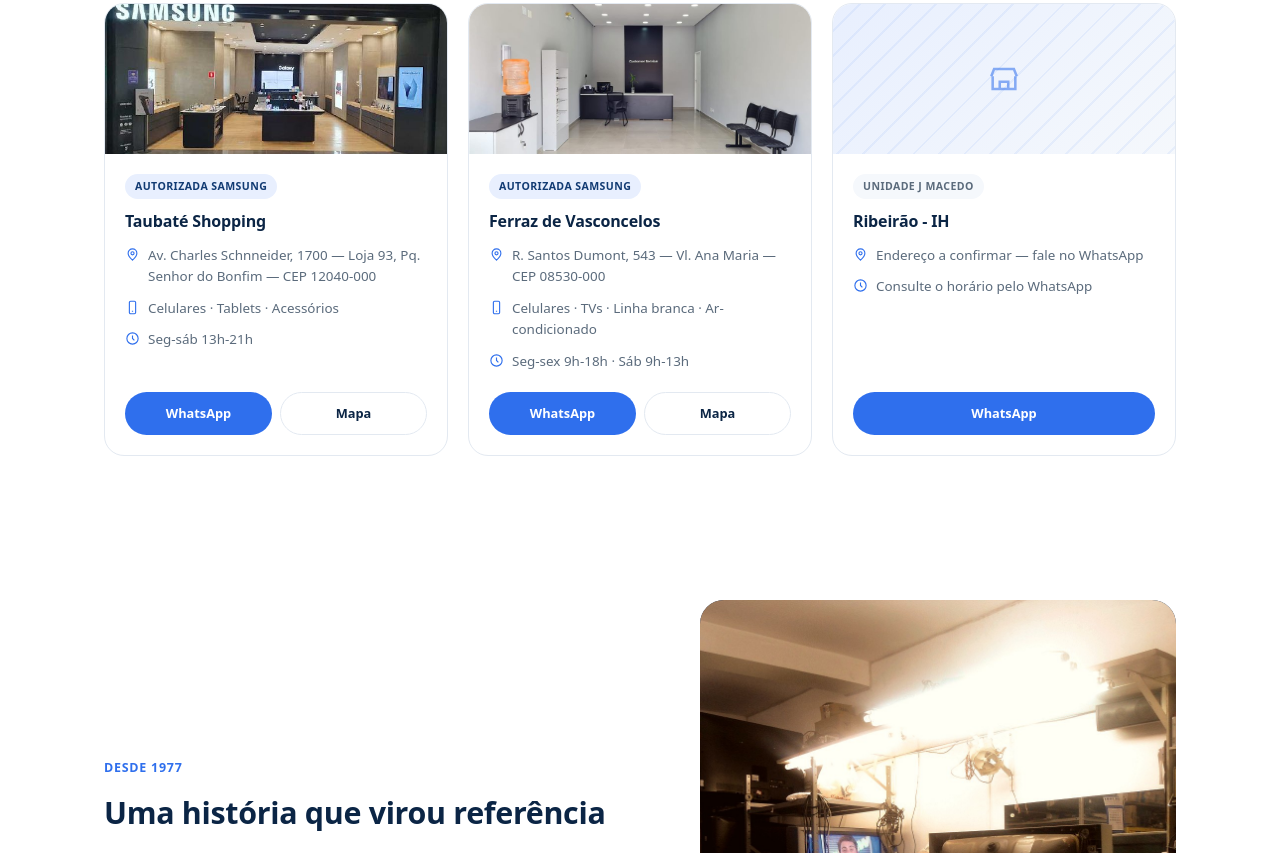
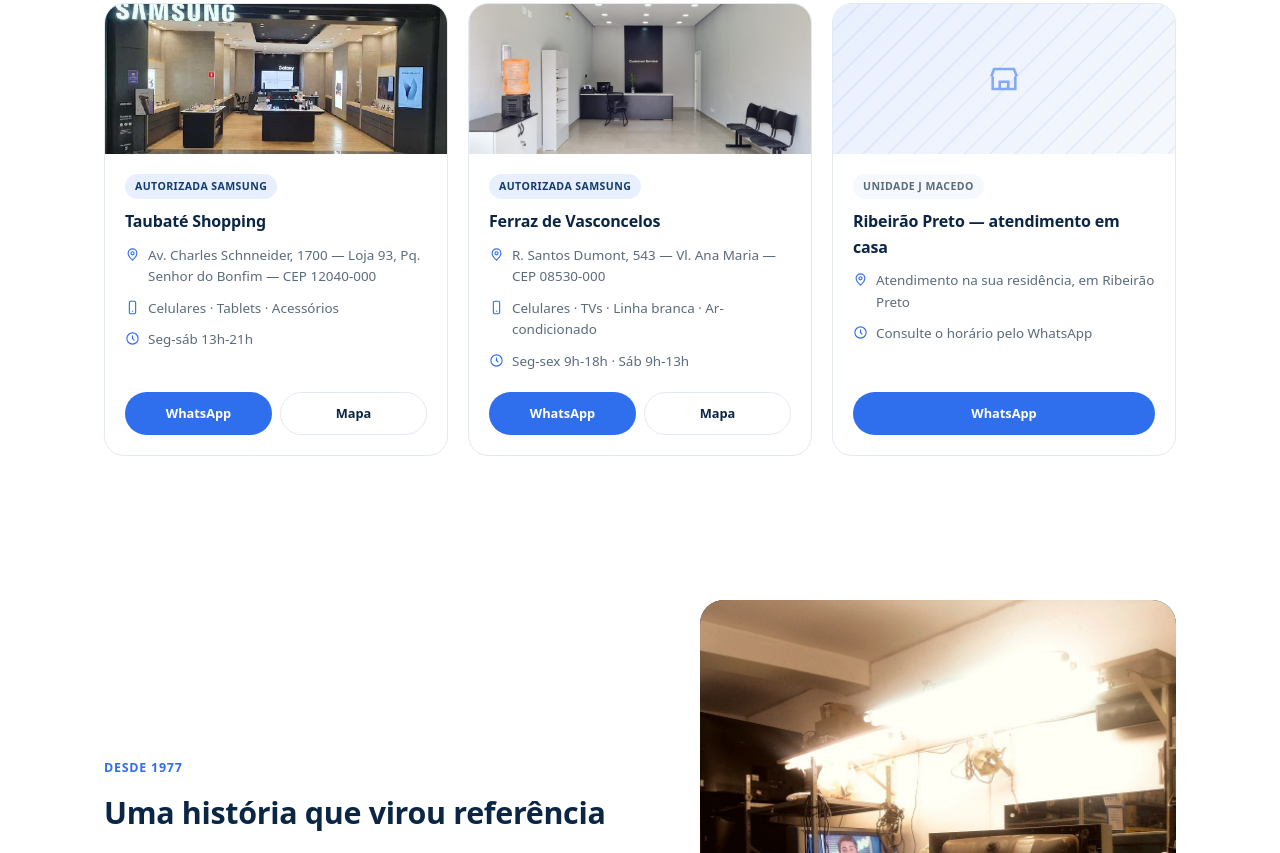
Before and after one commit to anbrilll/jmacedo-site, a plain HTML site: page index.html in a window 1280 px wide. Shown: the part 5635-6488 px from the top of the page. Drawn offline with nearby package versions, Linux system fonts and the light colour scheme.

Commit message:
Fortaleza com WhatsApp; Ribeirao IH vira atendimento em casa
Co-Authored-By: Claude Sonnet 5.5 <noreply@anthropic.com>

```diff
--- a/index.html
+++ b/index.html
@@ -656,10 +656,11 @@
     { name:"Campinas", wa:"551920384948" },
     { name:"Taboão da Serra", wa:"5511930398440" },
     { name:"Santos", wa:"5513997235278" },
+    { name:"Fortaleza", wa:"558537710098" },
     { name:"Ribeirão Shopping", wa:"5516997934104" },
     { name:"Novo Shopping (Ribeirão Preto)", wa:"5516999913704" },
     { name:"Ribeirão Smart Center", wa:"551639111154" },
-    { name:"Ribeirão - IH", wa:"5516996117989" },
+    { name:"Ribeirão Preto — atendimento em casa", wa:"5516996117989" },
     { name:"Rio Preto", wa:"5517996559753" },
     { name:"Shopping Morumbi", wa:"5511956872878" },
     { name:"Shopping Interlagos", wa:"5511970521923" },
@@ -805,7 +806,7 @@
     { badge:"samsung", name:"Parque Dom Pedro", hasAddress:true, sub:"Shopping Parque Dom Pedro — Av. Guilherme Campos, 500, Loja 264/265 — CEP 13087-635", region:"interior", category:"celular", tags:"Celulares · Tablets · Acessórios", hours:"Consulte o horário pelo WhatsApp", extra:"", wa:"5519998713109", maps:"Shopping Parque Dom Pedro, Campinas", lat:-22.8481878, lon:-47.0631037 },
     { badge:"samsung", name:"Campinas", hasAddress:true, sub:"Av. Doutor Alberto Sarmento, 960", region:"interior", category:"celular", tags:"Celulares · Tablets · Acessórios", hours:"Consulte o horário pelo WhatsApp", extra:"", wa:"551920384948", maps:"Av Doutor Alberto Sarmento, 960, Campinas", lat:-22.9013145, lon:-47.0822282 },
     { badge:"samsung", name:"Santos", hasAddress:true, sub:"Avenida Senador Feijó, 426 — Vila Matias — CEP 11015-504", region:"litoral", category:"celular linha-branca ar", tags:"Celulares · TVs · Linha branca · Ar-condicionado", hours:"Seg-sex 8h-18h", extra:"", wa:"5513997235278", maps:"Avenida Senador Feijó, 426, Vila Matias, Santos", lat:-23.9435110, lon:-46.3263046 },
-    { badge:"samsung", name:"Fortaleza", hasAddress:true, sub:"Av. Rui Barbosa, 2727 — Loja 02, Joaquim Távora — CEP 60115-222 — Fortaleza/CE", region:"nordeste", category:"", tags:"Centro de serviço Samsung", hours:"Consulte o horário por telefone", extra:"", wa:"", phone:"558537710098", phoneLabel:"Ligar (85) 3771-0098", maps:"Av Rui Barbosa, 2727, Joaquim Távora, Fortaleza", lat:-3.7465168, lon:-38.5124120 },
+    { badge:"samsung", name:"Fortaleza", hasAddress:true, sub:"Av. Rui Barbosa, 2727 — Loja 02, Joaquim Távora — CEP 60115-222 — Fortaleza/CE", region:"nordeste", category:"", tags:"Centro de serviço Samsung", hours:"Consulte o horário pelo WhatsApp", extra:"", wa:"558537710098", maps:"Av Rui Barbosa, 2727, Joaquim Távora, Fortaleza", lat:-3.7465168, lon:-38.5124120 },
     { badge:"samsung", name:"Shopping Morumbi", hasAddress:true, sub:"Av. Roque Petroni Júnior, 1089 — Loja 16 Letra M-N-L — CEP 04707-900", region:"capital", category:"celular", tags:"Celulares · Tablets · Acessórios", hours:"Seg-sáb 10h15-21h48 · Dom 14h-20h", extra:"", wa:"5511956872878", maps:"Shopping Morumbi, São Paulo", lat:-23.6234167, lon:-46.6985436 },
     { badge:"samsung", name:"Shopping Interlagos", hasAddress:true, sub:"Av. Interlagos, 2255 — Loja 259 e 260 — CEP 04661-903", region:"capital", category:"celular", tags:"Celulares · Tablets · Acessórios", hours:"Seg-sáb 10h15-21h48 · Dom 14h-20h", extra:"", wa:"5511970521923", maps:"Shopping Interlagos, São Paulo", lat:-23.6762873, lon:-46.6768114 },
     { badge:"samsung", name:"Ribeirão Shopping", hasAddress:true, sub:"Av. Cel. Fernando Ferreira Leite, 1540 — Loja 125, Jardim California — CEP 14026-900", region:"interior", category:"celular", tags:"Celulares · Tablets · Acessórios", hours:"Seg-sáb 13h-21h", extra:"", wa:"5516997934104", maps:"Ribeirão Shopping, Ribeirão Preto", lat:-21.2123921, lon:-47.8167652 },
@@ -813,7 +814,7 @@
     { badge:"samsung", name:"Vale Sul Shopping", hasAddress:true, sub:"Av. Andrômeda, 227 — Sala 03, Jardim Satélite — São José dos Campos", region:"interior", category:"celular", tags:"Celulares · Tablets · Acessórios", hours:"Seg-sáb 13h-21h", extra:"", wa:"5512996143245", maps:"Vale Sul Shopping, São José dos Campos", lat:-23.2172750, lon:-45.8913287 },
     { badge:"samsung", name:"Taubaté Shopping", hasAddress:true, sub:"Av. Charles Schnneider, 1700 — Loja 93, Pq. Senhor do Bonfim — CEP 12040-000", region:"interior", category:"celular", tags:"Celulares · Tablets · Acessórios", hours:"Seg-sáb 13h-21h", extra:"", wa:"5511994289332", maps:"Taubaté Shopping, Taubaté", lat:-23.0230287, lon:-45.5820320 },
     { badge:"samsung", name:"Ferraz de Vasconcelos", hasAddress:true, sub:"R. Santos Dumont, 543 — Vl. Ana Maria — CEP 08530-000", region:"grande-sp", category:"celular linha-branca ar", tags:"Celulares · TVs · Linha branca · Ar-condicionado", hours:"Seg-sex 9h-18h · Sáb 9h-13h", extra:"", wa:"5511995788632", maps:"Rua Santos Dumont, 543, Ferraz de Vasconcelos", lat:-23.5357153, lon:-46.3601136 },
-    { badge:"plain", name:"Ribeirão - IH", hasAddress:false, region:"interior", category:"", wa:"5516996117989" }
+    { badge:"plain", name:"Ribeirão Preto — atendimento em casa", hasAddress:false, sub:"Atendimento na sua residência, em Ribeirão Preto", region:"interior", category:"", wa:"5516996117989" }
   ];
 
   /* mapa com pin de cada unidade que tem endereco confirmado (Leaflet + OpenStreetMap, sem chave de API) */
@@ -887,7 +888,7 @@
     var badgeLabel = u.badge === "samsung" ? "Autorizada Samsung" : u.badge === "multi" ? "Multimarcas" : "Unidade J Macedo";
     var badgeClass = u.badge === "samsung" ? "" : u.badge === "multi" ? "multi" : "plain";
     var extraLine = u.extra ? '<div class="u-line"><svg class="icon" viewBox="0 0 24 24"><path d="M3 12l2-2 4 4 8-8 2 2-10 10z"/></svg><span>' + u.extra + '</span></div>' : "";
-    var subText = u.hasAddress ? u.sub : "Endereço a confirmar — fale no WhatsApp";
+    var subText = u.hasAddress ? u.sub : (u.sub || "Endereço a confirmar — fale no WhatsApp");
     var tagsLine = u.tags ? '<div class="u-line"><svg class="icon" viewBox="0 0 24 24"><rect x="7" y="2" width="10" height="20" rx="2"/><line x1="11" y1="18" x2="13" y2="18"/></svg><span>' + u.tags + '</span></div>' : "";
     var hoursText = u.hours || "Consulte o horário pelo WhatsApp";
     var mapsBtn = u.hasAddress ? '<a class="btn btn-outline" href="https://www.google.com/maps/search/?api=1&query=' + encodeURIComponent(u.maps) + '" target="_blank" rel="noopener">Mapa</a>' : "";
```
